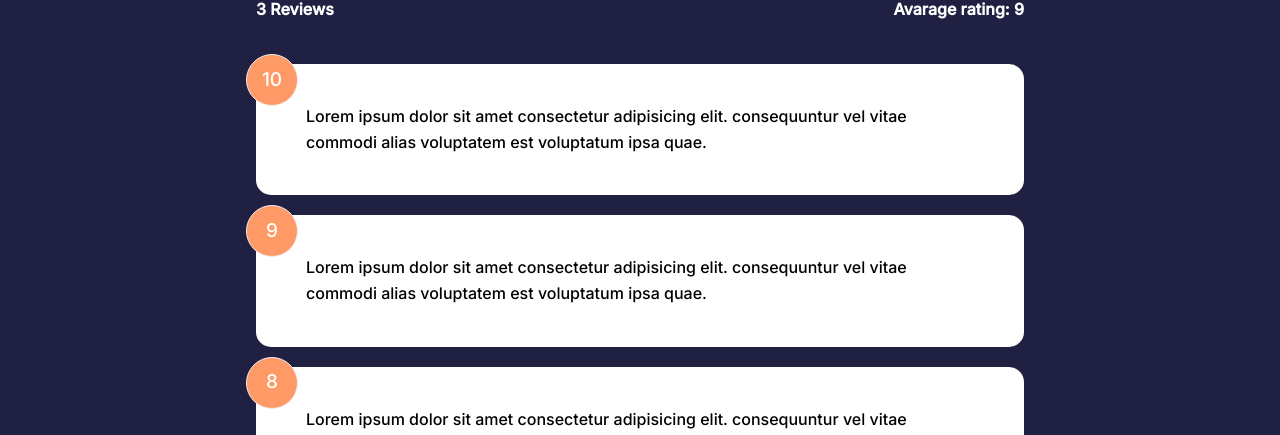
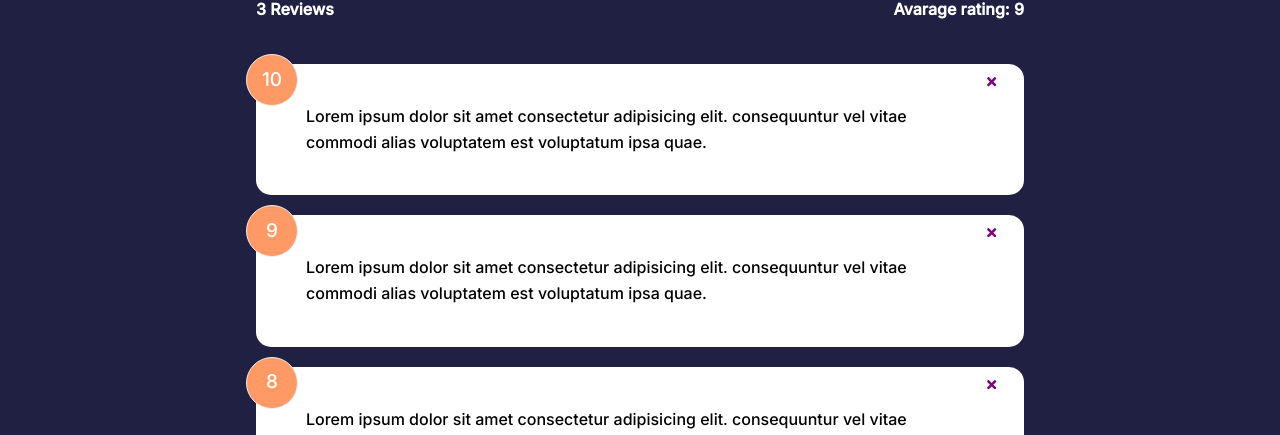
Before and after one commit to qwertyz0/vite-feedback-app, a React (Vite) app: page / in a window 1280 px wide. Shown: the part 124-559 px from the top of the page. Built offline with nearby package versions, Linux system fonts and the light colour scheme.

Commit message:
add db prop chain from App.jsx to FeedbacItem.jsx. Create function delete feedbacks with help of .filter and create button delete with onClick handler

```diff
--- a/src/components/FeedbackItem.jsx
+++ b/src/components/FeedbackItem.jsx
@@ -1,10 +1,18 @@
+import { FaTimes } from "react-icons/fa"; //importing icons from modeure Font Awesome
 import React, { useState } from "react";
 import Card from "./shared/Card";
 
-function FeedbackItem({ rating, text }) {
+function FeedbackItem({ rating, text, handleDelete, id }) {
   return (
     <Card>
       <div className="num-display">{rating}</div>
+      <button
+        onClick={() => handleDelete(id)} // передача id которое не будет возвращатся
+        // в преобразованом массиве от .filter
+        className="close"
+      >
+        <FaTimes color={"purple"} />
+      </button>
       <div className="text-display">{text}</div>
     </Card>
   );
--- a/src/components/FeedbackList.jsx
+++ b/src/components/FeedbackList.jsx
@@ -2,7 +2,7 @@ import React from "react";
 import FeedbackItem from "./FeedbackItem";
 import PropTypes from "prop-types";
 
-function FeedbackList({ feedback }) {
+function FeedbackList({ feedback, handleDelete }) {
   if (!feedback || feedback.length === 0) {
     return <p>No data yet ...</p>;
   }
@@ -16,6 +16,7 @@ function FeedbackList({ feedback }) {
             id={item.id}
             rating={item.rating}
             text={item.text}
+            handleDelete={handleDelete}
           />
         );
       })}
```
